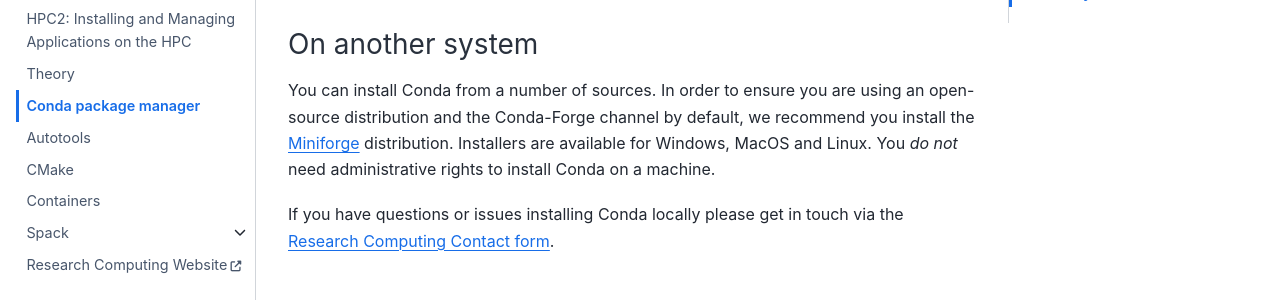
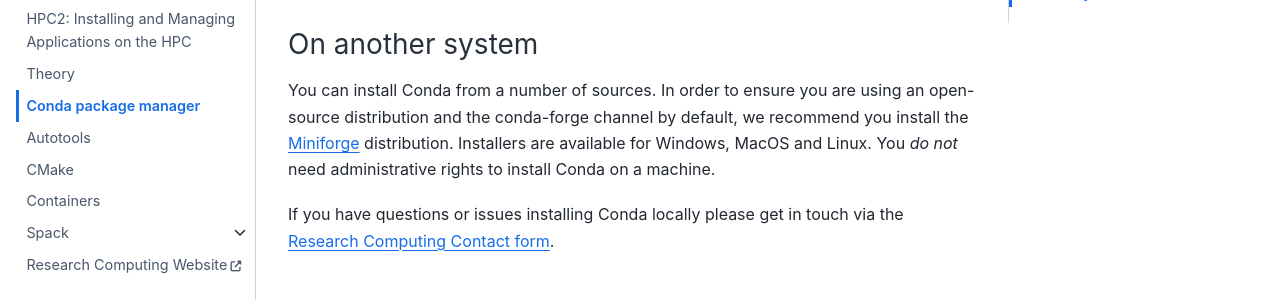
Before and after one commit to ARCTraining/hpc2-software, a Jupyter Book: the page built from book/course/conda.md, in a window 1280 px wide and 900 px high, scrolled down 1593 px. Shown: the part 180-480 px from the top of the window. Built offline with Jupyter Book 1.0.4 settings and Sphinx 7.4.7 and the Sphinx Book theme 1.1.4, drawn with Linux system fonts in a browser that asks for light colours.

```diff
--- a/book/course/conda.md
+++ b/book/course/conda.md
@@ -48,7 +48,7 @@ yourself.
 
 ### On another system
 
-You can install Conda from a number of sources. In order to ensure you are using an open-source distribution and the Conda-Forge channel by default, we recommend you install the [Miniforge](https://github.com/conda-forge/miniforge) distribution.
+You can install Conda from a number of sources. In order to ensure you are using an open-source distribution and the conda-forge channel by default, we recommend you install the [Miniforge](https://github.com/conda-forge/miniforge) distribution.
 Installers are available for Windows, MacOS and Linux. You *do not* need administrative rights to install Conda on a machine.
 
 If you have questions or issues installing Conda locally please get in touch via the [Research Computing Contact form](https://leeds.service-now.com/it?id=sc_cat_item&sys_id=7587b2530f675f00a82247ece1050eda).
```
